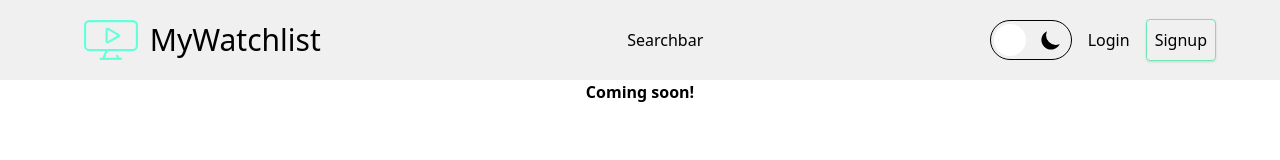
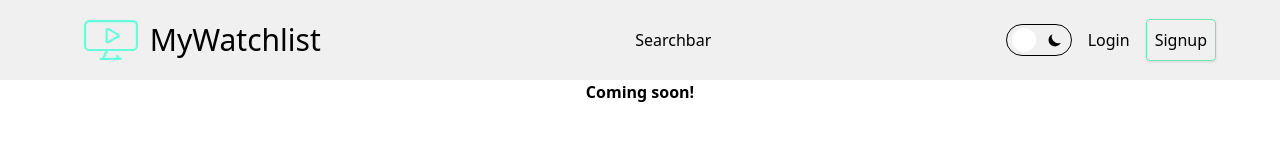
Before and after one commit to JoDi-2903/MyWatchlist, a React (Create React App) app in the folder mywatchlist-frontend/: page / in a window 1280 px wide. Shown: the top 160 px of the page. Built offline with nearby package versions, Linux system fonts and the light colour scheme.

Commit message:
Update ThemeSwitch

```diff
--- a/mywatchlist-frontend/src/components/ThemeSwitch/ThemeSwitch.tsx
+++ b/mywatchlist-frontend/src/components/ThemeSwitch/ThemeSwitch.tsx
@@ -29,15 +29,15 @@ class ThemeSwitch extends Component<{}, ThemeState> {
                 <input
                     type="checkbox"
                     name="toggle"
-                    className="absolute left-1 top-1 w-8 h-8 rounded-full align-middle appearance-none cursor-pointer bg-white checked:translate-x-10 checked:bg-black transition-transform ease-in-out duration-300 "
+                    className="absolute left-1 top-1 w-6 h-6 rounded-full align-middle appearance-none cursor-pointer bg-white checked:translate-x-8 checked:bg-black transition-transform ease-in-out duration-300 translate-x-0.5"
                     onClick={this.toggleThemeHandler}
                 />
                 <label
                     htmlFor="toggle"
-                    className="flex h-10 px-2 gap-4 align-middle rounded-full border dark:border-white border-black cursor-pointer"
+                    className="flex h-8 px-2 gap-4 align-middle rounded-full border dark:border-white border-black cursor-pointer"
                 >
-                    <SunIcon className="w-6 text-black" />
-                    <MoonIcon className="w-6 dark:text-white text-black " />
+                    <SunIcon className="w-4 text-black" />
+                    <MoonIcon className="w-4 dark:text-white text-black " />
                 </label>
             </div>
         );
```
